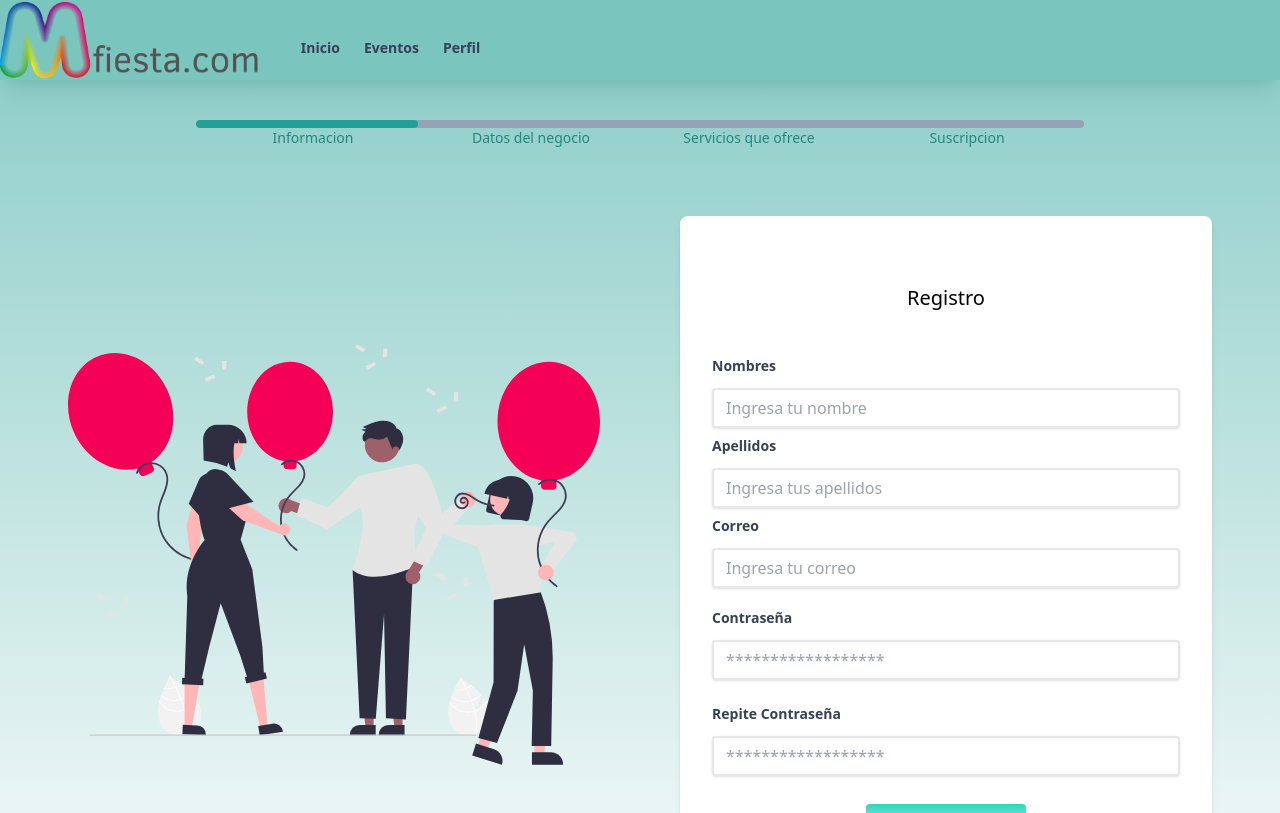
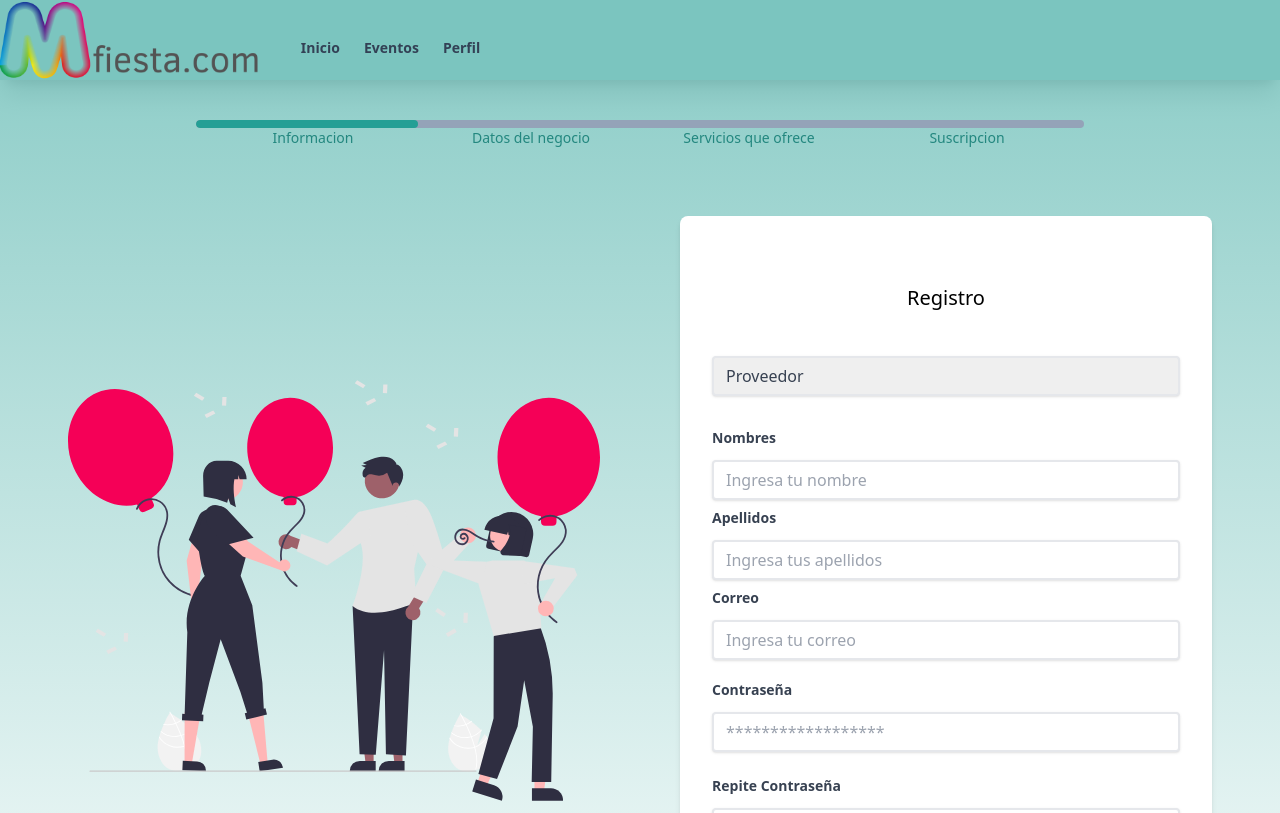
Before and after one commit to Abyblackmouth/Mi_Fiesta-Client, a Next.js app: page /register in a window 1280 px wide. Shown: the top 813 px of the page. Built offline with nearby package versions, Linux system fonts and the light colour scheme.

Commit message:
add select en register comonent, fixer endopoint and state register

```diff
--- a/components/Card.jsx
+++ b/components/Card.jsx
@@ -10,7 +10,7 @@ export default function Card() {
         'mx-5',
         'bg-white',
         'shadow-md',
-        'flex flex-col justify-center items-center')}>
+        'flex flex-col justify-center items-center rounded-xl')}>
         <div className={clsx(
           'my-5'
         )}>
@@ -35,7 +35,7 @@ export default function Card() {
         'mx-5',
         'bg-white',
         'shadow-md',
-        'flex flex-col justify-center items-center')}>
+        'flex flex-col justify-center items-center rounded-xl')}>
         <div className={clsx(
           'my-5'
         )}>
@@ -61,7 +61,7 @@ export default function Card() {
         'bg-white',
         'mx-5',
         'shadow-md',
-        'flex flex-col justify-center items-center')}>
+        'flex flex-col justify-center items-center rounded-xl')}>
         <div className={clsx(
           'my-5'
         )}>
--- a/components/Register.jsx
+++ b/components/Register.jsx
@@ -4,18 +4,14 @@ import {useForm} from "react-hook-form"
 import Button from "./Button"
 import Input from "./Input"
 import { ToastContainer,toast } from "react-toastify"
-import { login } from "../lib/api"
-import SelectExample from "./Select"
-
+import { register } from "../lib/api"
 
 export default function Register({ }) {
-
-
 
 const {register,handleSubmit} = useForm()
 const onSubmit = async data => {
   {console.log(data)}
-  const result = await login(data)
+  const result = await register(data)
   console.log("result:", result)
   if(!result ){
     toast.error("ups hubo un error")
@@ -54,6 +50,21 @@ const onSubmit = async data => {
             'text-xl',
             'py-11'
           )}>Registro</h1>
+
+
+
+
+        <select className={clsx(
+        'shadow',
+        'appearance-none',
+        'border rounded w-full py-2 px-3 text-gray-700 leading-tight focus:outline-none focus:shadow-outline',
+        'hover:border-cyan-400 border-2 mb-8 ')}>
+        <option value="A">Proveedor</option>
+        <option value="B">Cliente</option>
+        </select>
+
+
+
 
         <Input htmlFor='name'
           label='Nombres'
--- a/lib/api.jsx
+++ b/lib/api.jsx
@@ -13,6 +13,20 @@ async function login(data){
   )
  /*  return result.json() */
  console.log("result:", result)
+}
+
+
+async function register(data){
+
+  let result = await fetch(
+    `${baseUrl}register`,
+    {
+      method: 'POST',
+      headers: { 'Content-Type': 'application/json' },
+      body: JSON.stringify(data)
+    }
+  )
+  console.log("result:", result)
 }
 
 
@@ -65,5 +79,6 @@ export {
   registerCustomer,
   getCategories,
   registerCategory,
-  login
+  login,
+  register
 }
```
